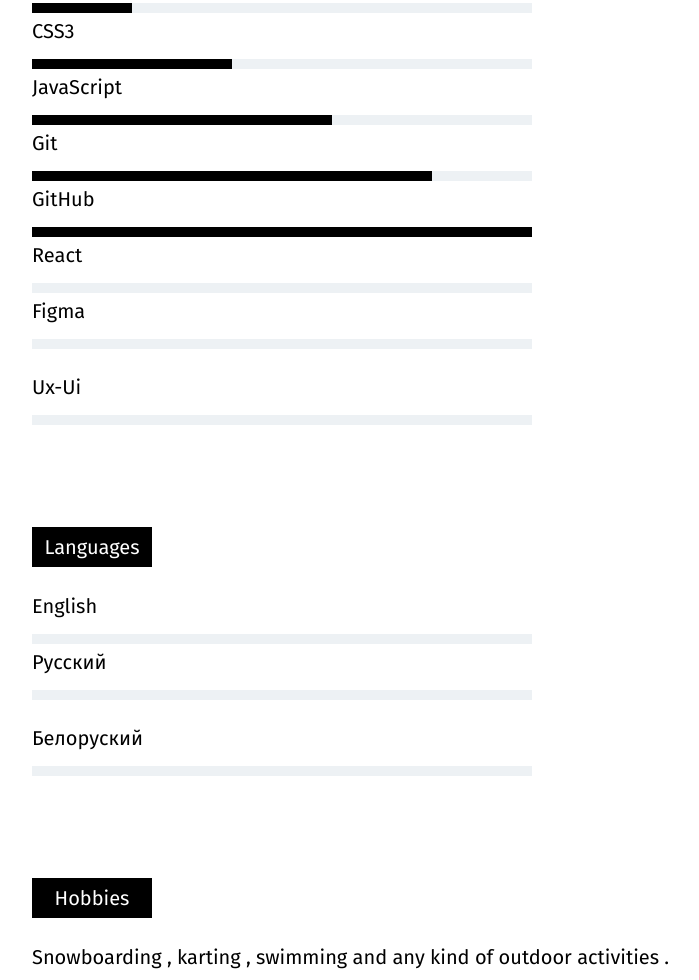
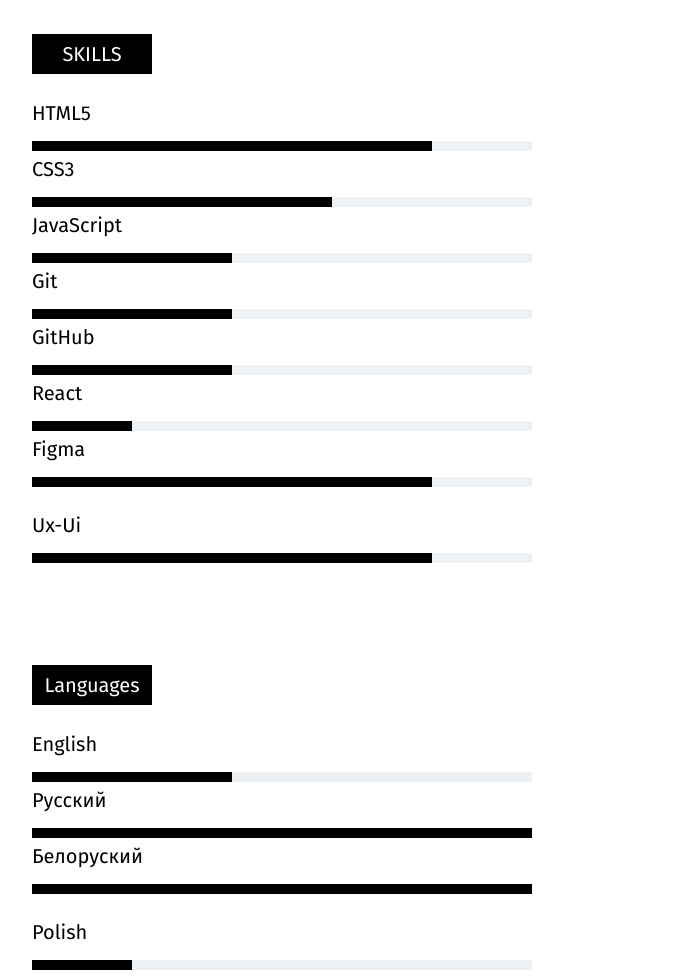
Before and after one commit to YungTrapa/My-Summary, a plain HTML site: page index.html in a window 1280 px wide. Shown: the part 1600-2580 px from the top of the page, without its empty margins (58-757 px from the left). Drawn offline with Linux system fonts and the light colour scheme.

Commit message:
Update index.html

```diff
--- a/index.html
+++ b/index.html
@@ -43,9 +43,9 @@
                     <p class="section_title">PROFILE</p>
                 </div>
                 <div class="section_description">
-                    <p> I am 22 years old, I live in the city of Warsaw, in 2022 I graduated from the university with a degree in project<br>
-                        management. I have two years of experience in design development websites and mobile applications. Since the winter<br>
-                        of 2022, I have been actively studying the direction of Junior Front End Development.<br>
+                    <p>I am 22 years old, I live in the city of Warsaw, in 2022 I graduated from the university with a degree in project<br>
+                        management. I have two years of experience in developing websites and mobile applications. Since the winter<br>
+                        of 2022, I have been actively studying the direction of front-end development.<br>
                         <br>
                         Motivated for results. I like learning new skills. I know how to find a common language with new people, I get<br>
                         along well in a team. I always bring tasks to the end without violating deadlines.</p>
@@ -57,10 +57,15 @@
                 <div class="section_name">
                     <p class="section_title">EDUCATION</p>
                 </div>
-                <div class="section_description">
+                <div class="section_description RSSU">
                     <p class="knowledge_level">Bachelor, RSSU, Minsk,Belarus</p>
                     <p class="date">2018 - 2022</p>
                     <p class="specialty">Specialty project management</p>
+                </div>
+                <div class="section_description PIU">
+                    <p class="knowledge_level">Secondary specialized,PIU "Minsk College of Entrepreneurship</p>
+                    <p class="date">2015 - 2018</p>
+                    <p class="specialty">Specialty commercial activity</p>
                 </div>
             </div>
         </div>
@@ -84,7 +89,7 @@
                         <div class="section_description_column">
                             <p class="section_description_columns-title">HTML5</p>
                             <div class="scale">
-                                <div class="current_level-1"></div>
+                                <div class="current_level-4"></div>
                             </div>
                         </div>
                     </div>
@@ -92,7 +97,7 @@
                         <div class="section_description_column">
                             <p class="section_description_columns-title">CSS3</p>
                             <div class="scale">
-                                <div class="current_level-2"></div>
+                                <div class="current_level-3"></div>
                             </div>
                         </div>
                     </div>
@@ -100,7 +105,7 @@
                         <div class="section_description_column">
                             <p class="section_description_columns-title">JavaScript</p>
                             <div class="scale">
-                                <div class="current_level-3"></div>
+                                <div class="current_level-2"></div>
                             </div>
                         </div>
                     </div>
@@ -108,14 +113,15 @@
                         <div class="section_description_column">
                             <p class="section_description_columns-title">Git</p>
                             <div class="scale">
-                                <div class="current_level-4"></div>
+                                <div class="current_level-2"></div>
                             </div>
                         </div>
-                    </div><div class="section_description">
+                    </div>
+                    <div class="section_description">
                         <div class="section_description_column">
                             <p class="section_description_columns-title">GitHub</p>
                             <div class="scale">
-                                <div class="current_level-5"></div>
+                                <div class="current_level-2"></div>
                             </div>
                         </div>
                     </div>
@@ -123,14 +129,15 @@
                         <div class="section_description_column">
                             <p class="section_description_columns-title">React</p>
                             <div class="scale">
-                                <div class="current_level-6"></div>
+                                <div class="current_level-1"></div>
                             </div>
                         </div>
-                    </div><div class="section_description">
+                    </div>
+                    <div class="section_description">
                         <div class="section_description_column">
                             <p class="section_description_columns-title">Figma</p>
                             <div class="scale">
-                                <div class="current_level-7"></div>
+                                <div class="current_level-4"></div>
                             </div>
                         </div>
                     </div>
@@ -138,7 +145,7 @@
                         <div class="section_description_column">
                             <p class="section_description_columns-title">Ux-Ui</p>
                             <div class="scale">
-                                <div class="current_level-7"></div>
+                                <div class="current_level-4"></div>
                             </div>
                         </div>
                     </div>
@@ -155,7 +162,7 @@
                         <div class="section_description_column">
                             <p class="section_description_columns-title">English</p>
                             <div class="scale">
-                                <div class="current_level-8"></div>
+                                <div class="current_level-2"></div>
                             </div>
                         </div>
                     </div>
@@ -163,15 +170,23 @@
                         <div class="section_description_column">
                             <p class="section_description_columns-title">Русский</p>
                             <div class="scale">
-                                <div class="current_level-9"></div>
+                                <div class="current_level-5"></div>
                             </div>
                         </div>
                     </div>
                     <div class="section_description">
                         <div class="section_description_column">
-                            <p class="section_description_columns-title">Белоруский </p>
+                            <p class="section_description_columns-title">Белоруский</p>
                             <div class="scale">
-                                <div class="current_level-10"></div>
+                                <div class="current_level-5"></div>
+                            </div>
+                        </div>
+                    </div>
+                    <div class="section_description">
+                        <div class="section_description_column">
+                            <p class="section_description_columns-title">Polish</p>
+                            <div class="scale">
+                                <div class="current_level-1"></div>
                             </div>
                         </div>
                     </div>
```
